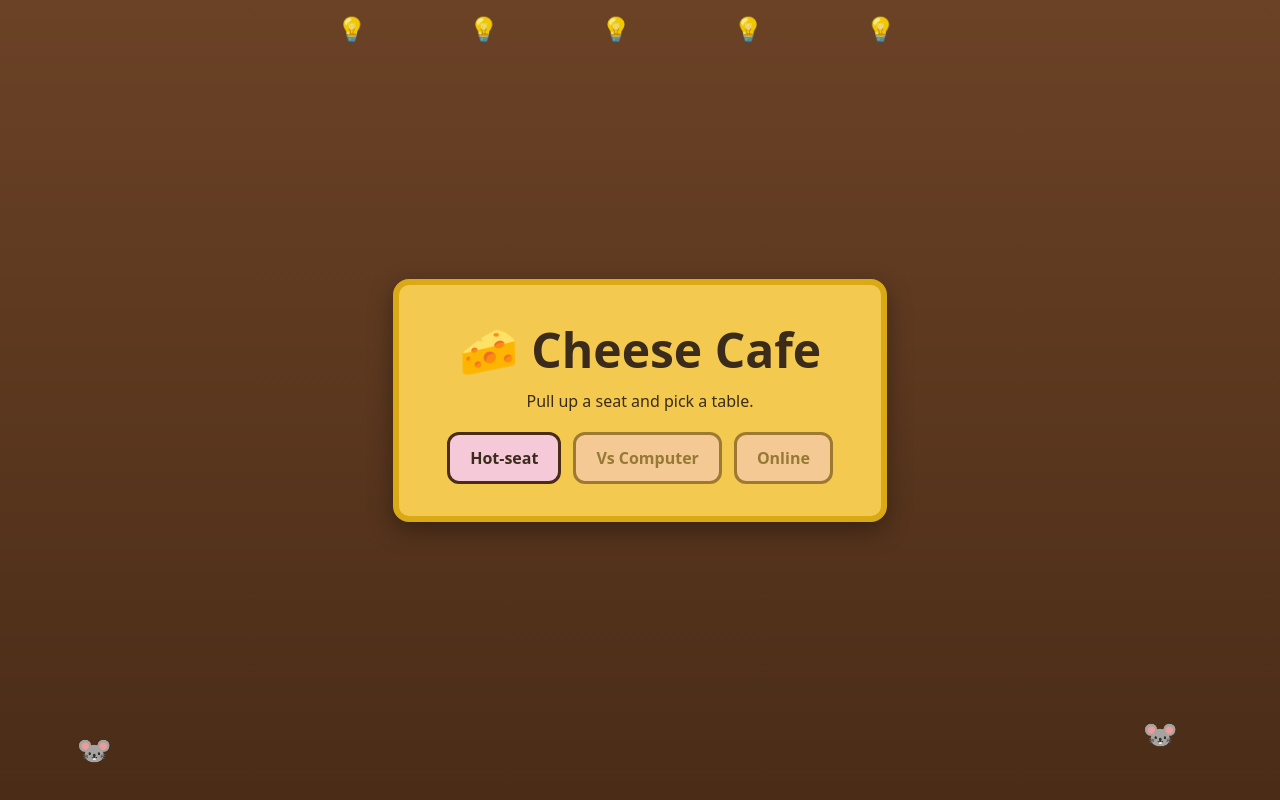
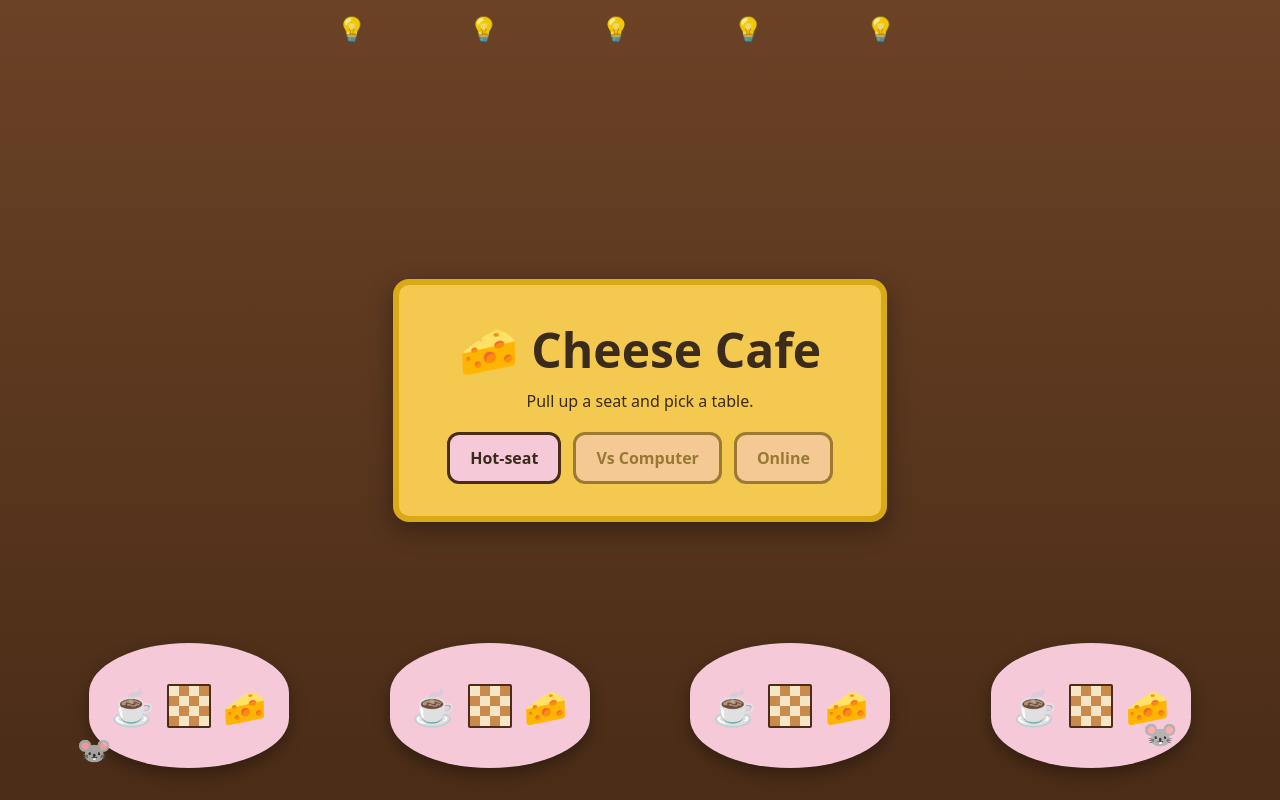
Before and after one commit to eleanorrobinson-eng/Cheese, a website with bundled scripts: page public/index.html in a window 1280 px wide. Built offline with nearby package versions, Linux system fonts and the light colour scheme.

Commit message:
Home screen: add cafe tables with tablecloths, coffee, cheese, chess (#4)
Four small tables now sit in the cafe scene, each with a pink
tablecloth, a coffee cup, a cheese plate, and a mini checkerboard,
so the home screen reads as a real cafe rather than just a sign.
Sized up per feedback so the tables and everything on them read
clearly rather than looking like tiny icons.

```diff
--- a/public/index.html
+++ b/public/index.html
@@ -9,6 +9,36 @@
 <body>
   <div id="home-screen" class="screen">
     <div class="lights">💡 💡 💡 💡 💡</div>
+    <div class="cafe-tables" aria-hidden="true">
+      <div class="cafe-table">
+        <div class="tablecloth-mini">
+          <span>☕</span>
+          <span class="mini-board"></span>
+          <span>🧀</span>
+        </div>
+      </div>
+      <div class="cafe-table">
+        <div class="tablecloth-mini">
+          <span>☕</span>
+          <span class="mini-board"></span>
+          <span>🧀</span>
+        </div>
+      </div>
+      <div class="cafe-table">
+        <div class="tablecloth-mini">
+          <span>☕</span>
+          <span class="mini-board"></span>
+          <span>🧀</span>
+        </div>
+      </div>
+      <div class="cafe-table">
+        <div class="tablecloth-mini">
+          <span>☕</span>
+          <span class="mini-board"></span>
+          <span>🧀</span>
+        </div>
+      </div>
+    </div>
     <span class="critter" style="bottom: 2rem; left: 6%;">🐭</span>
     <span class="critter" style="bottom: 3rem; right: 8%;">🐭</span>
     <main class="cafe-sign">
--- a/public/styles.css
+++ b/public/styles.css
@@ -61,7 +61,51 @@ body {
   opacity: 0.9;
 }
 
+.cafe-tables {
+  position: absolute;
+  bottom: 0;
+  left: 0;
+  right: 0;
+  display: flex;
+  justify-content: space-around;
+  align-items: flex-end;
+  padding: 0 3vw 2rem;
+  pointer-events: none;
+  z-index: 0;
+}
+
+.cafe-table {
+  width: clamp(100px, 18vw, 200px);
+}
+
+.tablecloth-mini {
+  background: var(--pink);
+  border-radius: 50% / 40%;
+  aspect-ratio: 1.6;
+  box-shadow: 0 6px 16px rgba(0, 0, 0, 0.35);
+  display: flex;
+  align-items: center;
+  justify-content: center;
+  gap: clamp(4px, 1.5vw, 12px);
+  font-size: clamp(1.3rem, 3vw, 2.2rem);
+}
+
+.mini-board {
+  width: clamp(24px, 4.5vw, 44px);
+  height: clamp(24px, 4.5vw, 44px);
+  border: 2px solid var(--wall-dark);
+  border-radius: 2px;
+  background-color: var(--square-light);
+  background-image:
+    linear-gradient(45deg, var(--square-dark) 25%, transparent 25%, transparent 75%, var(--square-dark) 75%),
+    linear-gradient(45deg, var(--square-dark) 25%, transparent 25%, transparent 75%, var(--square-dark) 75%);
+  background-size: 50% 50%;
+  background-position: 0 0, 50% 50%;
+}
+
 .cafe-sign {
+  position: relative;
+  z-index: 1;
   text-align: center;
   padding: 2rem 3rem;
   background: var(--cheese);
```
Also changed, not shown: ProductSpec.md (+2 -1 lines).
